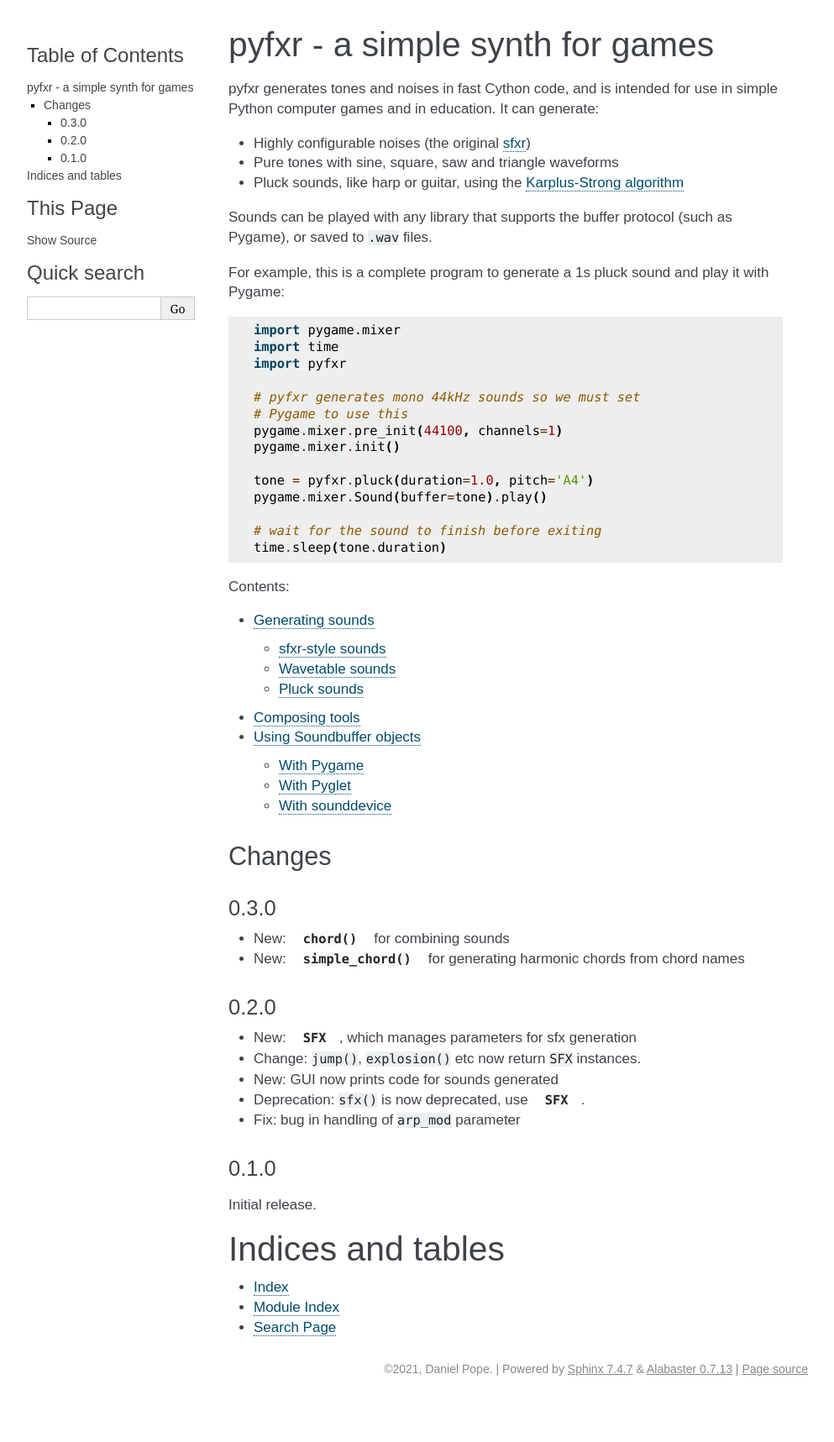
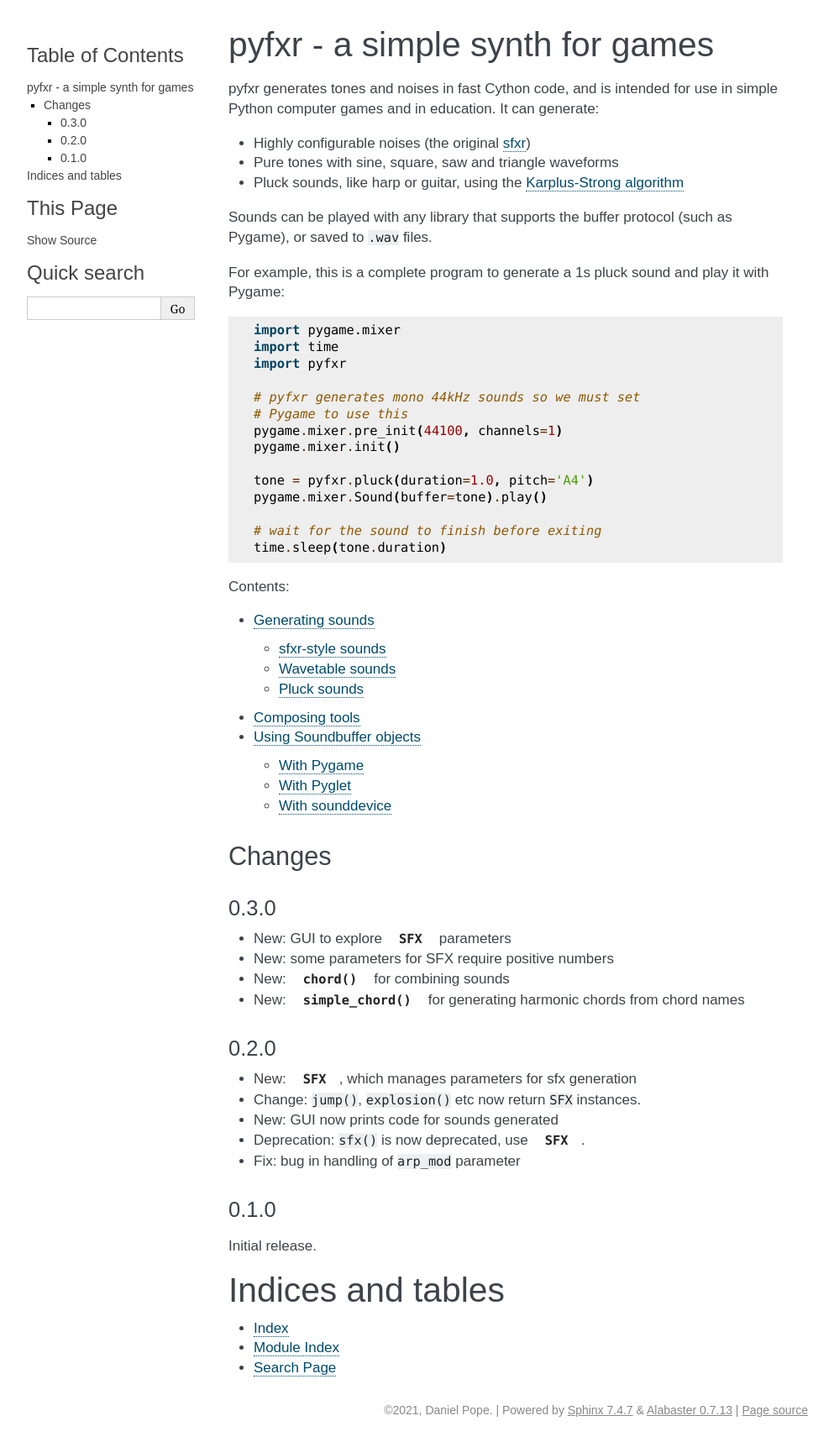
Before and after one commit to lordmauve/pyfxr, a Sphinx documentation site: the page built from docs/index.rst, in a window 1280 px wide. Shown: the whole page at 84% size, without its empty margins (148-1141 px from the left). Built offline with Sphinx 7.4.7, drawn with Linux system fonts in a browser that asks for light colours; some web fonts are replaced; before the commit the page ends 1668 px from its top, so only the background shows below that.

Commit message:
Update changelog

```diff
--- a/docs/index.rst
+++ b/docs/index.rst
@@ -53,6 +53,8 @@ Changes
 0.3.0
 '''''
 
+* New: GUI to explore :class:`SFX` parameters
+* New: some parameters for SFX require positive numbers
 * New: :func:`chord` for combining sounds
 * New: :func:`simple_chord` for generating harmonic chords from chord names
 
```
